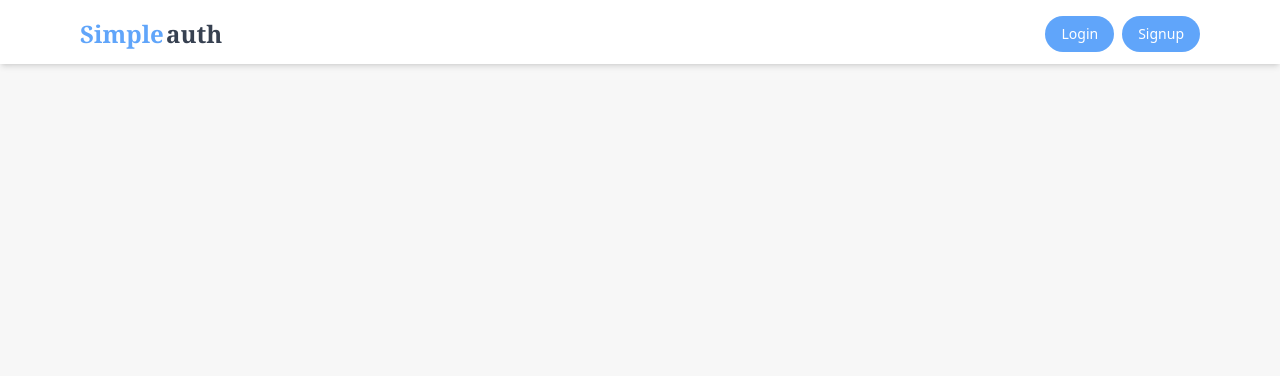
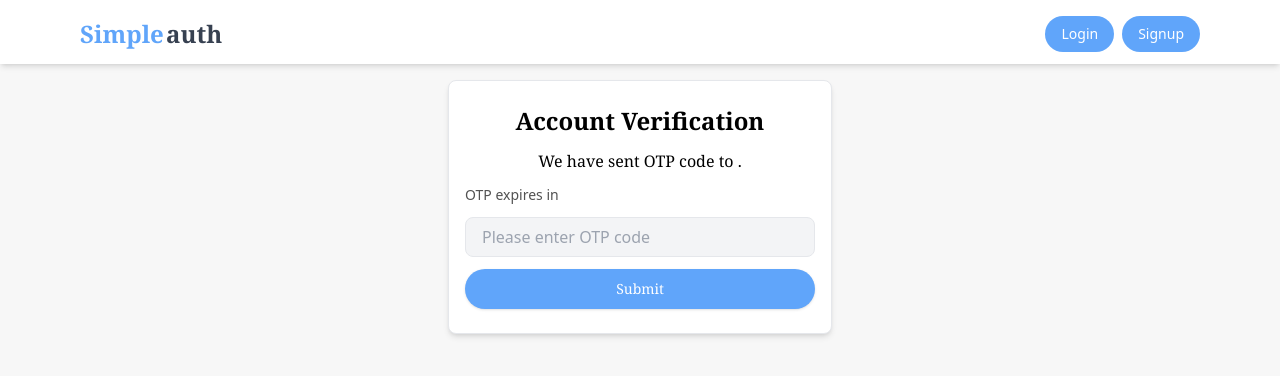
Before and after one commit to AungMyoAye101/AUTH-MERN, a React (Vite) app in the folder client/: page /otp_verify in a window 1280 px wide. Shown: the top 376 px of the page. Built offline with nearby package versions, Linux system fonts and the light colour scheme; no server answers.

Commit message:
feat: update routing for account verification; change FindAccVerify route to /otp_verify and adjust navigation in FindAccount component

```diff
--- a/client/src/App.tsx
+++ b/client/src/App.tsx
@@ -29,7 +29,7 @@ function App() {
           <Route path='/dashboard' element={<ProtectedRoutes><Dashboard /></ProtectedRoutes>} />
           <Route path='/account_verify' element={<ProtectedRoutes><AccountVerify /></ProtectedRoutes>} />
           <Route path='/find_account' element={<FindAccount />} />
-          <Route path='/find_account/:id' element={<FindAccVerify />} />
+          <Route path='/otp_verify' element={<FindAccVerify />} />
           <Route path='/forgot_password' element={<ForgotPassword />} />
         </Routes>
       </section>
--- a/client/src/pages/FindAccVerify.tsx
+++ b/client/src/pages/FindAccVerify.tsx
@@ -6,6 +6,8 @@ import { showToast } from '../context/ToastProvider'
 import Button from '../components/ui/Button'
 import { base_url } from '../lib/helper'
 import { useAuth } from '../context/AuthProvider'
+import { useSearchParams } from 'react-router-dom'
+
 
 
 
@@ -14,12 +16,14 @@ const OTP_EXPIRES_IN = 5 * 60 // 5 minutes
 const RESEND_OTP = 60
 
 const FindAccVerify = () => {
-    const [data, setData] = useState({ otp: '' })
+    const [searchParams] = useSearchParams()
+    const userId = searchParams.get('userId')
+    console.log(userId)
+    const [data, setData] = useState({ otp: '', userId })
     const [error, setError] = useState('')
-    const [otpTimer, setOtpTimer] = useState(OTP_EXPIRES_IN)
-    const [resendTimer, setResendTimer] = useState(RESEND_OTP)
-    const [resend, setResend] = useState(false)
-    // const hasSentOTP = useRef(false)
+    // const [error, setError] = useState('')
+
+
 
 
 
@@ -30,90 +34,54 @@ const FindAccVerify = () => {
     }
 
     // request OTP from server
-    // const otpSender = async () => {
-    //     console.log('otp sending...')
-    //     setOtpTimer(OTP_EXPIRES_IN)
-    //     setResendTimer(RESEND_OTP)
-    //     try {
-    //         const res = await fetch(base_url + '/auth/forgot_password/otp_verify', {
-    //             method: "POST",
-    //             headers: {
-    //                 "Content-type": "application/json"
-    //             },
-    //             credentials: "include"
 
-    //         })
-    //         const resData = await res.json()
-    //         if (!res.ok) {
-    //             console.error(resData.message)
-    //             return
-    //         }
 
-    //         setResend(false)
-    //         showToast("success", resData.message)
-    //         // navigate('/') // Redirect after OTP verification
 
-    //     } catch (error: any) {
-    //         showToast("error", error.message)
-    //     }
-    // }
 
+    //OTP expire count down
     // useEffect(() => {
-    //     if (!hasSentOTP.current) {
-    //         otpSender()
-    //         hasSentOTP.current = true
+    //     if (otpTimer === 0) {
+    //         showToast('warn', "Your OTP code has expired , Request new one.")
+    //         return
     //     }
 
-    // }, [])
 
-    //OTP expire count down
-    useEffect(() => {
-        if (otpTimer === 0) {
-            showToast('warn', "Your OTP code has expired , Request new one.")
-            return
-        }
+    //     const intervalId = setInterval(() => {
+    //         setOtpTimer(pre => pre - 1)
+    //     }, 1000)
+    //     return () => clearInterval(intervalId)
+    // }, [otpTimer])
 
+    // //Resend OTP timer
+    // useEffect(() => {
+    //     if (resendTimer === 0) {
+    //         setResend(true)
+    //         return
+    //     }
 
-        const intervalId = setInterval(() => {
-            setOtpTimer(pre => pre - 1)
-        }, 1000)
-        return () => clearInterval(intervalId)
-    }, [otpTimer])
+    //     console.log(resendTimer)
+    //     const intervalId = setInterval(() => {
+    //         setResendTimer(pre => pre - 1)
+    //     }, 1000)
+    //     return () => clearInterval(intervalId)
+    // }, [resendTimer])
 
-    //Resend OTP timer
-    useEffect(() => {
-        if (resendTimer === 0) {
-            setResend(true)
-            return
-        }
+    // // formatting for mm:ss
+    // const formatTime = (seconds: number) => {
+    //     const min = Math.floor(seconds / 60)
 
-        console.log(resendTimer)
-        const intervalId = setInterval(() => {
-            setResendTimer(pre => pre - 1)
-        }, 1000)
-        return () => clearInterval(intervalId)
-    }, [resendTimer])
-
-    // formatting for mm:ss
-    const formatTime = (seconds: number) => {
-        const min = Math.floor(seconds / 60)
-
-        const sec = (seconds % 60).toString();
-        return `${min}:${sec}`;
-    };
+    //     const sec = (seconds % 60).toString();
+    //     return `${min}:${sec}`;
+    // };
 
 
     return (
         <section className='flex justify-center'>
-            <Form headingText='Account Verification' endpoint='/auth/verify_account' method='POST' data={data} setError={setError} redirect={'/'} error={error}>
+            <Form headingText='Account Verification' endpoint='/auth/forgot_password/otp_verify' method='POST' data={data} setError={setError} redirect={'/reset_password'} error={error}>
                 <h2 className=' font-serif text-center'>We have sent  OTP code to <span className='text-sm'>{''}</span>.</h2>
-                <div className='text-sm font-medium text-neutral-600'> OTP expires in <span className='font-medium'>{formatTime(otpTimer)}</span></div>
-                <FormController data={data.otp} type='number' name='otp' id='otp' onChange={handleChange} placeholder='Please enter OTP code' />
+                <div className='text-sm font-medium text-neutral-600'> OTP expires in <span className='font-medium'>{ }</span></div>
+                <FormController type='number' name='otp' id='otp' onChange={handleChange} placeholder='Please enter OTP code' />
                 {/* <div className='flex justify-between items-center '><div className='text-sm font-medium text-neutral-600'>Didn't get the code</div><Button loading={!resend} onClick={otpSender} className={`bg-orange-400 flex justify-center items-center font-sans w-20 h-8 text-sm ${!resend ? "cursor-wait" : ''}`}>{resend ? "Resend" : resendTimer}</Button>  </div> */}
-
-
-
-
             </Form>
         </section>
     )
--- a/client/src/pages/FindAccount.tsx
+++ b/client/src/pages/FindAccount.tsx
@@ -10,8 +10,6 @@ const FindAccount = () => {
 
 
     const navigate = useNavigate()
-
-    console.log(email)
     const findAccount = async (e: React.FormEvent) => {
         e.preventDefault()
         try {
@@ -31,7 +29,7 @@ const FindAccount = () => {
             }
             console.log(resData)
             showToast('success', resData.message)
-            navigate(`/find_account/${resData.userId}`)
+            navigate(`/otp_verify?email=${resData.userId}&userId=${resData.userId}`)
         } catch (error: any) {
             setError(error.message)
         }
@@ -40,8 +38,12 @@ const FindAccount = () => {
     return (
         <section>
             <form onSubmit={findAccount} className='className="min-w-lg w-96 max-w-xl bg-white px-4 py-6 rounded-lg shadow-md border flex flex-col gap-3'>
+                <h1 className='text-lg font-semibold'>Find your account</h1>
                 <input type="email" name='email' value={email} onChange={(e) => (setEmail(e.target.value))} className='py-1.5 px-4 w-full border focus:outline-none bg-gray-50 rounded-lg ' />
                 <Button type="submit" >Find</Button>
+                {
+                    error && <p className='bg-red-400 p-2 text-sm text-white'>{error}</p>
+                }
             </form>
 
         </section>
```
Also changed, not shown: 1 other file (tests, documents, lock files or other folders).
